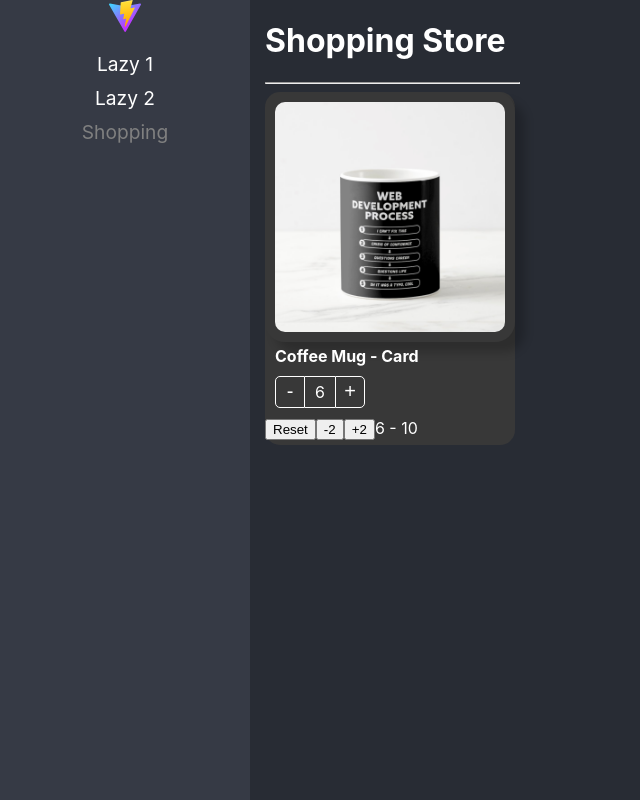
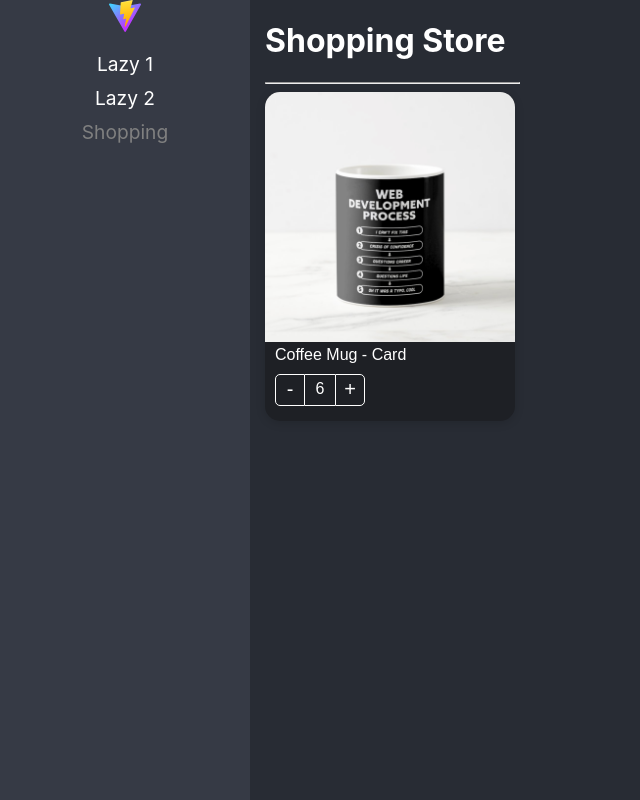
Before and after one commit to Axely7/react-adv, a React (Vite) app: page /shopping in a window 1280 px wide. Shown: the whole page, without its empty margins (0-640 px from the left). Built offline with nearby package versions, Linux system fonts and the light colour scheme.

Commit message:
getting ready our components to deploy to NPM

```diff
--- a/src/02-component-patterns/pages/ShoppingPage.tsx
+++ b/src/02-component-patterns/pages/ShoppingPage.tsx
@@ -4,7 +4,6 @@
   ProductImage,
   ProductTitle,
 } from "../components";
-import "../styles/custom-styles.css"; // La importación de estilos debe ir después de la importación de los componentes
 import { products } from "../data/products";
 
 const product = products[0];
@@ -17,29 +16,14 @@
 
       <ProductCard
         product={product}
-        className="bg-dark text-white"
         key={product.id}
         initialValues={{ count: 6, maxCount: 10 }}
       >
         {({ reset, count, increaseBy, isMaxCountReached, maxCount }) => (
           <>
-            <ProductImage
-              className="custom-image"
-              style={{ boxShadow: "10px 10px 10px rgba(0,0,0,0.2)" }}
-            />
-            <ProductTitle className="text-bold" />
-            <ProductButtons className="custom-buttons" />
-
-            <button onClick={reset}>Reset</button>
-            <button onClick={() => increaseBy(-2)}>-2</button>
-            {!isMaxCountReached ? (
-              <button onClick={() => increaseBy(+2)}>+2</button>
-            ) : null}
-
-            <span>
-              {count} - {maxCount}
-            </span>
-            {/* {JSON.stringify(args, null, 3)} */}
+            <ProductImage />
+            <ProductTitle />
+            <ProductButtons />
           </>
         )}
       </ProductCard>
--- a/src/02-component-patterns/styles/custom-styles.css
+++ /dev/null
@@ -1,28 +0,0 @@
-.bg-dark {
-    background-color: rgb(56, 56, 56);
-}
-
-.text-white {
-    color: white;
-}
-
-.text-bold {
-    font-weight: bold;
-}
-
-.custom-image {
-    border-radius: 20px;
-    padding: 10px;
-    width: calc(100% - 20px);
-}
-
-.custom-buttons button, .custom-buttons div {
-   color: white;
-   border-color: white;
-}
-
-.shopping-cart {
-    position: fixed;
-    right: 10px;
-    top: 0px;
-}
--- a/src/02-component-patterns/styles/styles.module.css
+++ b/src/02-component-patterns/styles/styles.module.css
@@ -1,10 +1,12 @@
 
 
 .productCard {
-    background-color: white;
+    background-color: #1E2025;
     border-radius: 15px;
-    color: black;
+    box-shadow: 0px 2px 10px rgba(0,0,0,0.15);
+    color: white;
     padding-bottom: 5px;
+    font-family: Arial, Helvetica, sans-serif;
     width: 250px;
     margin-right: 5px;
     margin-top: 5px;
@@ -28,8 +30,9 @@
 .buttonMinus {
     cursor: pointer;
     background-color: transparent;
-    border: 1px solid black;
+    border: 1px solid white;
     border-radius: 5px 0px 0px 5px;
+    color: white;
     font-size: 20px;
     width: 30px;
 }
@@ -39,8 +42,9 @@
 }
 
 .countLabel {
-    border-bottom: 1px solid black;
-    border-top: 1px solid black;
+    border-bottom: 1px solid white;
+    border-top: 1px solid white;
+    color: white;
     font-size: 16px;
     height: 25px;
     padding-top: 5px;
@@ -51,8 +55,9 @@
 .buttonAdd {
     cursor: pointer;
     background-color: transparent;
-    border: 1px solid black;
+    border: 1px solid white;
     border-radius: 0px 5px 5px 0px;
+    color: white;
     font-size: 20px;
     width: 30px;
 }
@@ -61,6 +66,7 @@
     background-color: rgba(0, 0, 0, 0.1);
 }
 
+
 .disabled {
     border-color: grey !important;
     border-left: 1px solid white !important;
```
